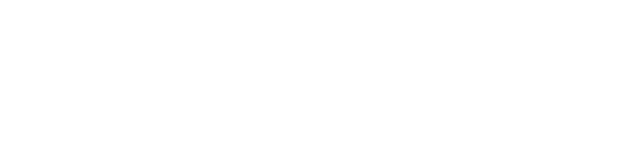
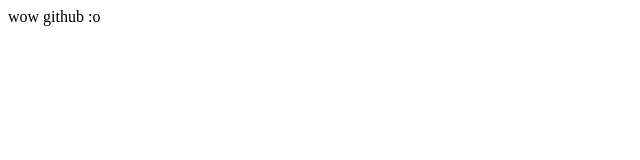
Before and after one commit to yessinebouriga/testgithub, a plain HTML site: page index.html in a window 1280 px wide. Shown: the whole page, without its empty margins (0-640 px from the left). Drawn offline with Linux system fonts and the light colour scheme.

Commit message:
v1.1 for master

```diff
--- a/index.html
+++ b/index.html
@@ -1,2 +1,3 @@
 <html>
+wow github :o
 </html>
```
